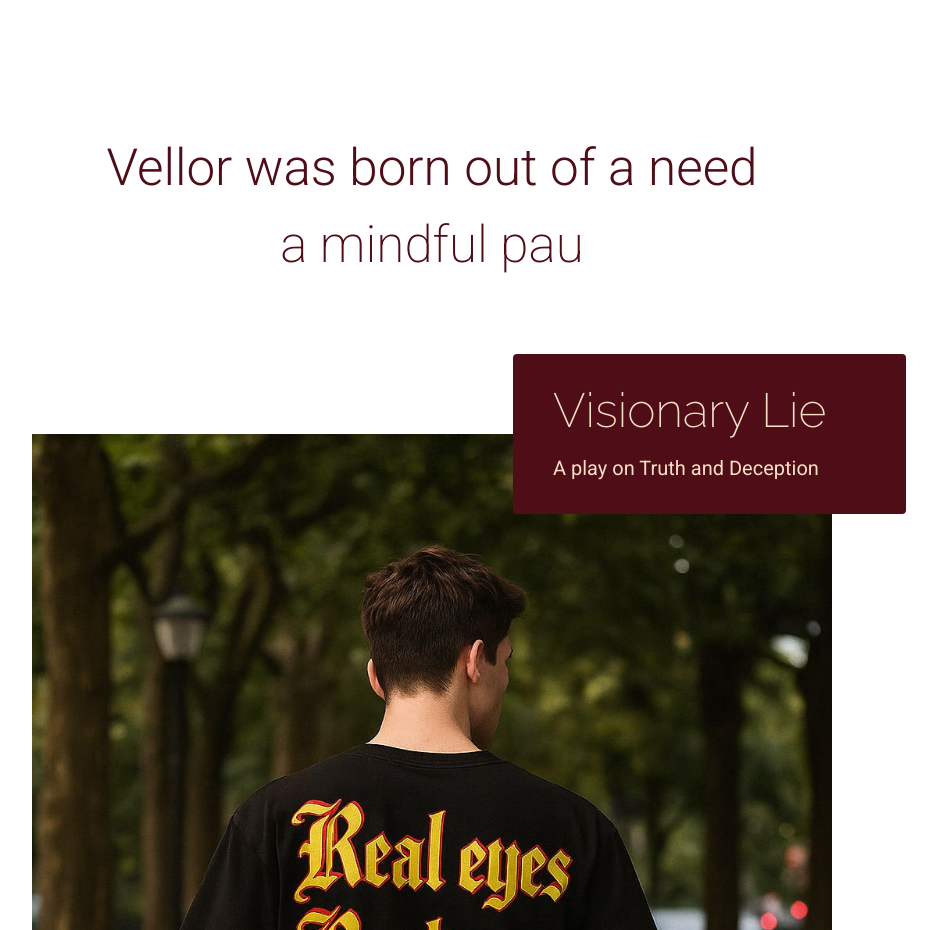
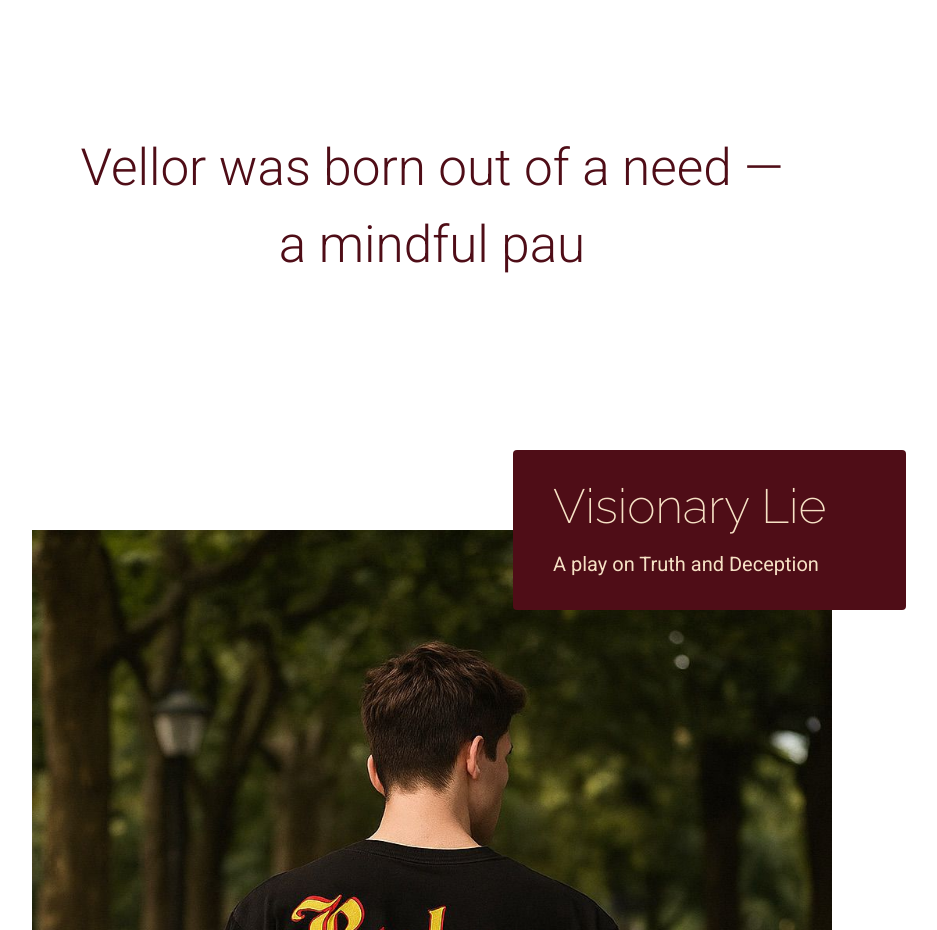
Before and after one commit to pritharai/Vellore, a React (Vite) app in the folder vellore/: page / in a window 1280 px wide. Shown: the part 780-1710 px from the top of the page, without its empty margins (208-1145 px from the left). Built offline with nearby package versions, Linux system fonts and the light colour scheme.

Commit message:
home page update

```diff
--- a/vellore/src/pages/Home.jsx
+++ b/vellore/src/pages/Home.jsx
@@ -1,24 +1,3 @@
-// import React from 'react'
-// import HeroSection from '../components/HeroSection'
-// import HeroCoreStory from '../components/HeroCoreStory'
-
-// const Home = () => {
-//     return (
-//         <>
-//             <HeroSection />
-//             <div className='max-w-[1260px]  mx-auto m-12 mt-[100px]'>
-//                 <h1 className='text-center font-[200] font-content text-primary' style={{fontSize:"clamp(3rem,4vw,5rem"}}>
-//                     <span>Vellor was born out of a need</span> — a need for calm in the chaos of fast fashion.
-//                 </h1>
-//             </div>
-//             <HeroCoreStory />
-//         </>
-//     )
-// }
-
-// export default Home
-
-
 import React from 'react'
 import HeroSection from '../components/HeroSection'
 import HeroCoreStory from '../components/HeroCoreStory'
@@ -30,11 +9,10 @@ const Home = () => {
             <HeroSection />
 
             <div className='max-w-[1260px] mx-auto m-12 mt-[100px] text-center'>
-        <h1
-          className='font-[200] font-content text-primary text-[clamp(2rem,4vw,5rem)]'
-        >
-          <div className='font-[300]'>Vellor was born out of a need </div>
-          <span className='inline-block text-primary'>
+                <h1 className='h-[192px] lg:h-[250px] overflow-hidden font-[300] font-content text-primary text-[clamp(2rem,4vw,3.5rem)]'>
+                    Vellor was born out of a need —{' '}
+                    <br />
+                    <span className='inline-block'>
                         <Typewriter
                             words={[
                                 'a need for calm in the chaos of fast fashion.',
@@ -43,8 +21,6 @@ const Home = () => {
                                 'an identity beyond fast trends.',
                             ]}
                             loop={0}
-            //   cursor
-            //   cursorStyle='_'
                             typeSpeed={50}
                             deleteSpeed={30}
                             delaySpeed={2000}
@@ -52,7 +28,6 @@ const Home = () => {
                     </span>
                 </h1>
             </div>
-
             <HeroCoreStory />
         </>
     )
```
Lines whose indentation alone changed are shown as unchanged.
